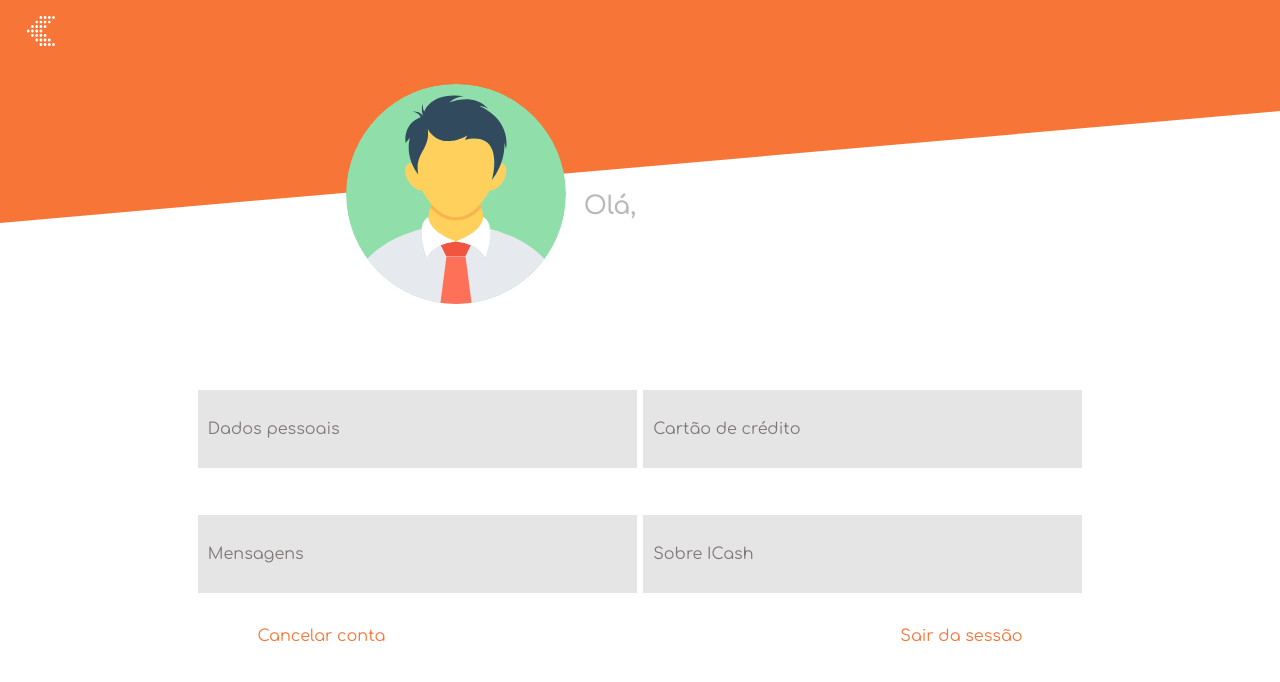
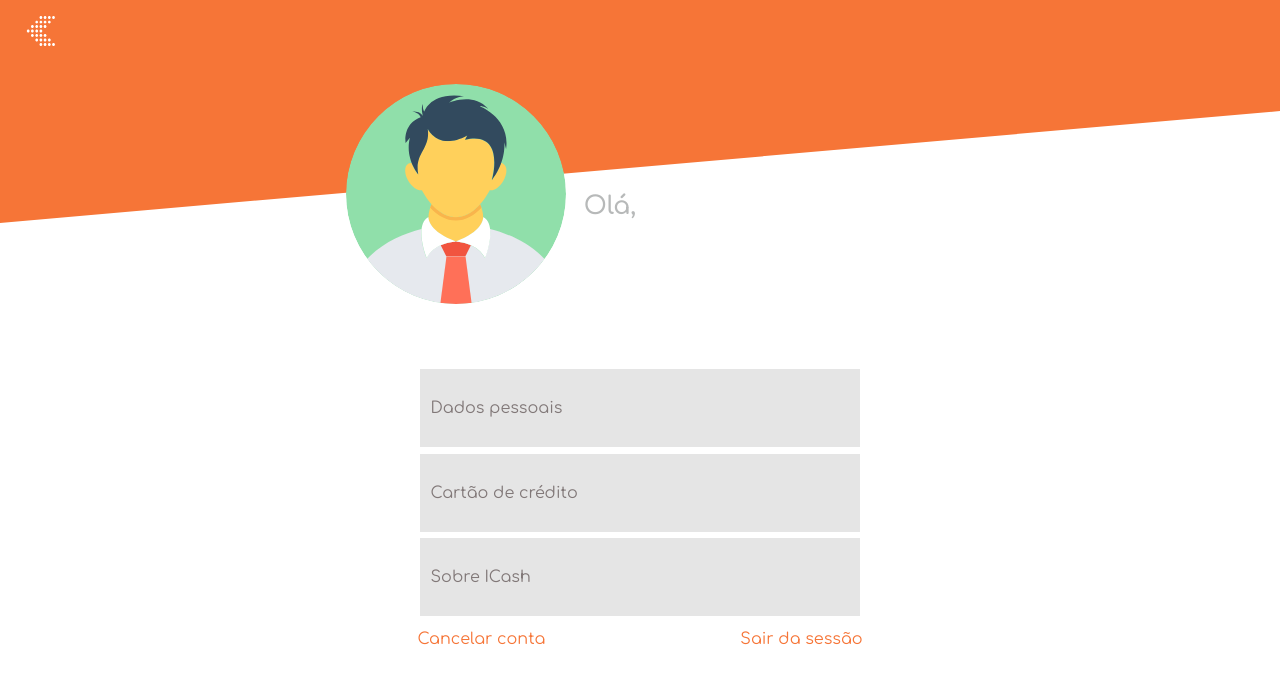
Before and after one commit to ArielBernardes/icash, a React (Create React App) app: page /user-profile in a window 1280 px wide. Shown: the top 682 px of the page. Built offline with nearby package versions, Linux system fonts and the light colour scheme.

Commit message:
style: user profile

```diff
--- a/src/pages/UserProfile/index.tsx
+++ b/src/pages/UserProfile/index.tsx
@@ -71,9 +71,6 @@ const UserProfile = () => {
           <BtnProfileUser onClick={() => sendTo("/credit-cards")}>
             Cartão de crédito
           </BtnProfileUser>
-          <BtnProfileUser onClick={() => sendTo("/posts")}>
-            Mensagens
-          </BtnProfileUser>
           <BtnProfileUser onClick={() => sendTo("/icash")}>
             Sobre ICash
           </BtnProfileUser>
--- a/src/pages/UserProfile/styles.ts
+++ b/src/pages/UserProfile/styles.ts
@@ -105,6 +105,7 @@ export const ContainerBtn = styled.div`
   min-height: 250px;
   display: flex;
   flex-wrap: wrap;
+  flex-direction: column;
   justify-content: center;
   align-items: center;
 
@@ -127,7 +128,7 @@ export const BtnProfileUser = styled.div`
 `;
 
 export const FooterUser = styled.div`
-  width: 100%;
+  width: 50%;
   height: 40px;
   display: flex;
   justify-content: space-around;
@@ -136,13 +137,16 @@ export const FooterUser = styled.div`
   p {
     font-size: 12px;
   }
+
+  @media only screen and (min-width: 320px) and (max-width: 768px) {
+    width: 100%;
+  }
 `;
 
 export const ModalButtons = styled.div`
   display: flex;
   gap: 15px;
   button:last-child {
-    /* background-color: var(--greenFormBkgd); */
     opacity: 1;
   }
 `;
```
